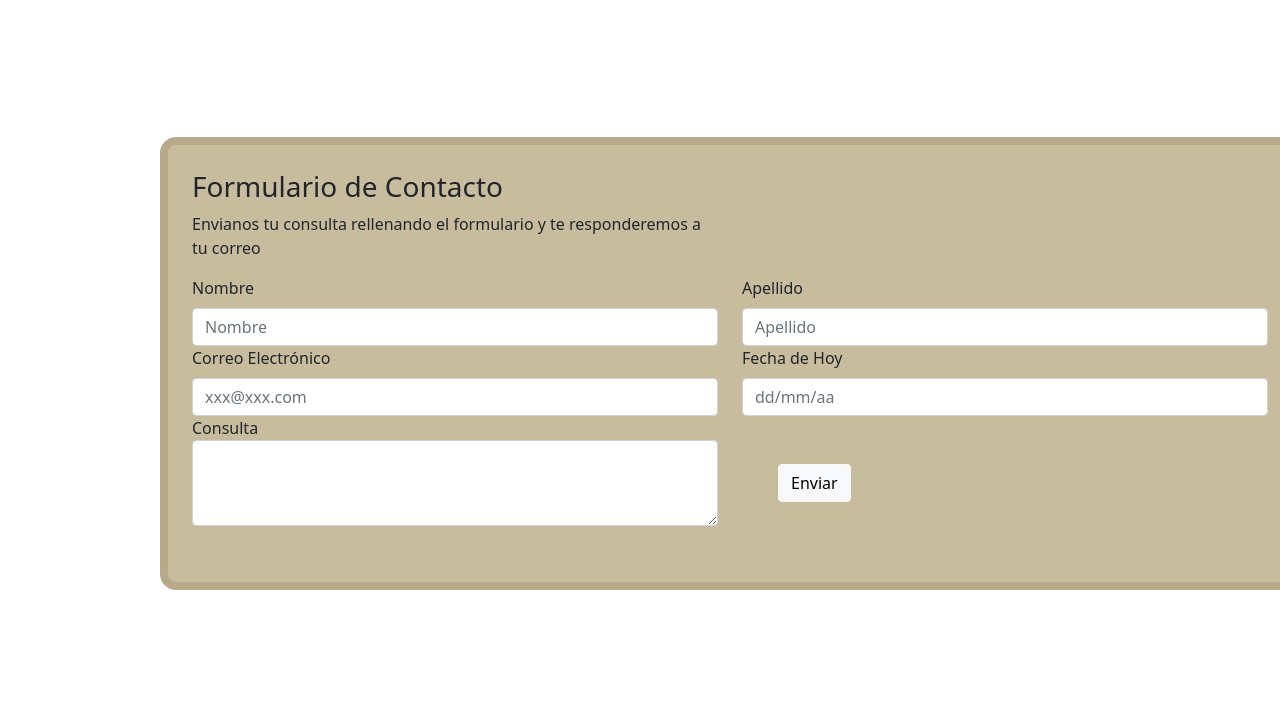
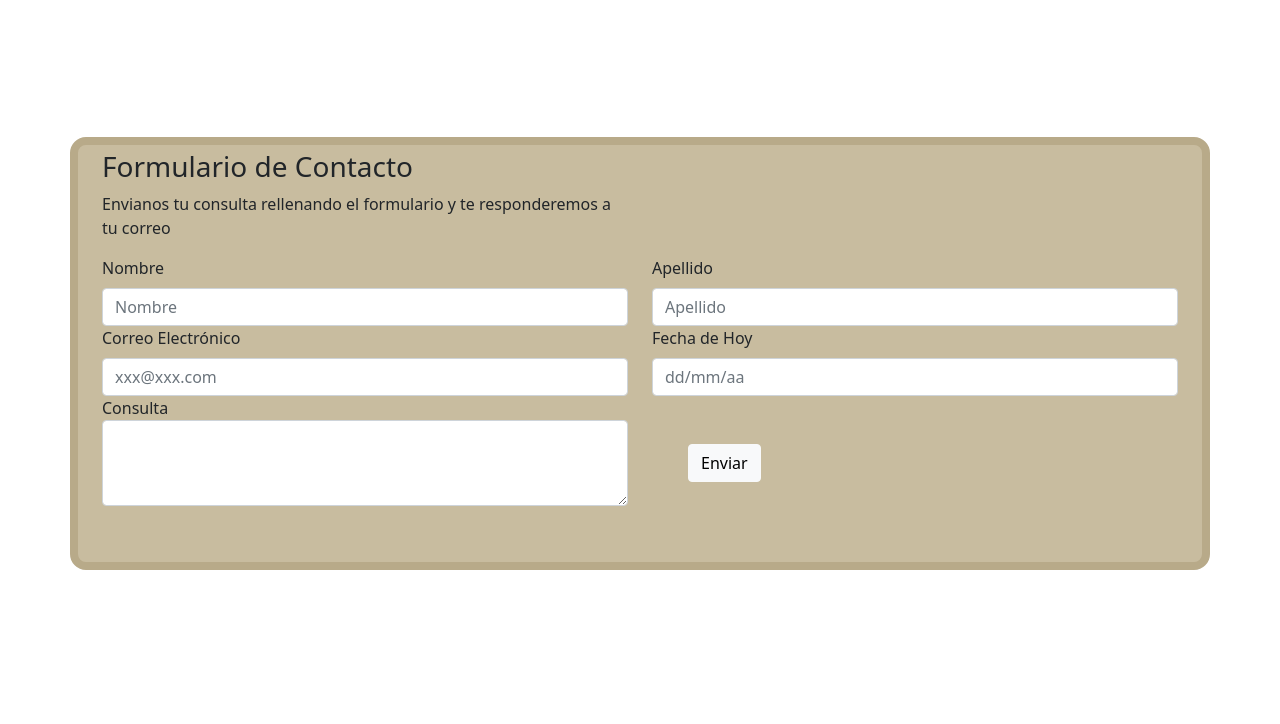
Before and after one commit to dolostrauch/WebParroquiaSM, a plain HTML site: page contacto.html in a window 1280 px wide. Shown: the part 656-1380 px from the top of the page. Drawn offline with nearby package versions, Linux system fonts and the light colour scheme.

Commit message:
ultimo ultimo commit

```diff
--- a/SCSS/style.scss
+++ b/SCSS/style.scss
@@ -230,22 +230,24 @@ body {
 
     .formulariodecontacto {
         background-color: $color-primario;
-        margin: 10rem;
         padding-bottom: 2rem;
         padding-top: 0.1rem;
         border-radius: 1rem;
         border: 1vh solid #b8aa89;
+        margin-top: 10em;
+        margin-bottom: 10em;
     }
 
     .formulariodesuscripcion {
         display: flex;
         background-color: $color-primario;
-        margin: 10rem;
         padding-bottom: 2rem;
         padding-top: 0.1rem;
         padding-right: 5rem;
         border-radius: 1rem;
         border: 1vh solid #b8aa89;
+        margin-top: 10em;
+        margin-bottom: 10em;
     }
 
 
--- a/contacto.html
+++ b/contacto.html
@@ -69,7 +69,7 @@
     </div>
 
     <div class="container formulariodecontacto">
-        <form class="row mt-4">
+        <form class="row mt-1">
 
             <div class="col-6">
                 <h3>Formulario de Contacto</h3><p>Envianos tu consulta rellenando el formulario y te responderemos a tu correo</p>
```
Also changed, not shown: CSS/style.css, 1 other file.
